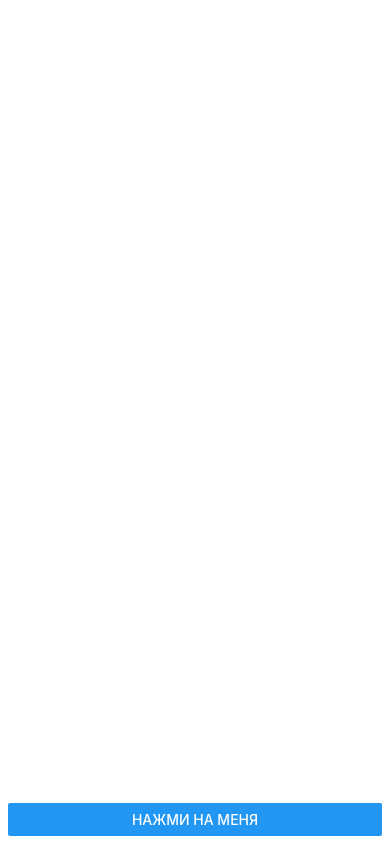
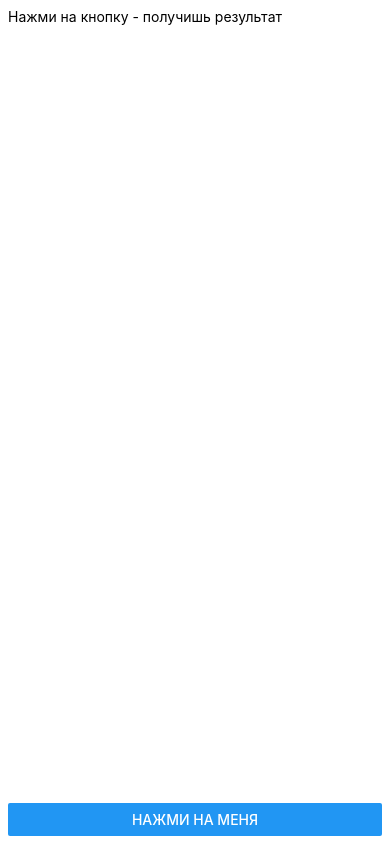
Before and after one commit to DocDuck/EzIns, a React Native app: screen / in a window 390 px wide. Built offline with nearby package versions, Linux system fonts and the light colour scheme.

Commit message:
Update App.js

```diff
--- a/App.js
+++ b/App.js
@@ -2,11 +2,11 @@ import React from 'react';
 import { View, StyleSheet, Button, Text } from 'react-native';
 
 export default function App() {
-	const [focusSubject, setFocusSubject] = React.useState('');
+	const [focusSubject, setFocusSubject] = React.useState('Нажми на кнопку - получишь результат');
 	const handlePress = () => {setFocusSubject("Здарова, приложуха считай почти готова)")};
   return (
 		  <View style={styles.container}>
-				<Text>{focusSubject ?? 'Нажми на кнопку - получишь результат'}</Text>
+				<Text>{focusSubject}</Text>
 				<Button title="Нажми на меня" style={styles.button} onPress={handlePress}/>
     	</View>
   );
```
